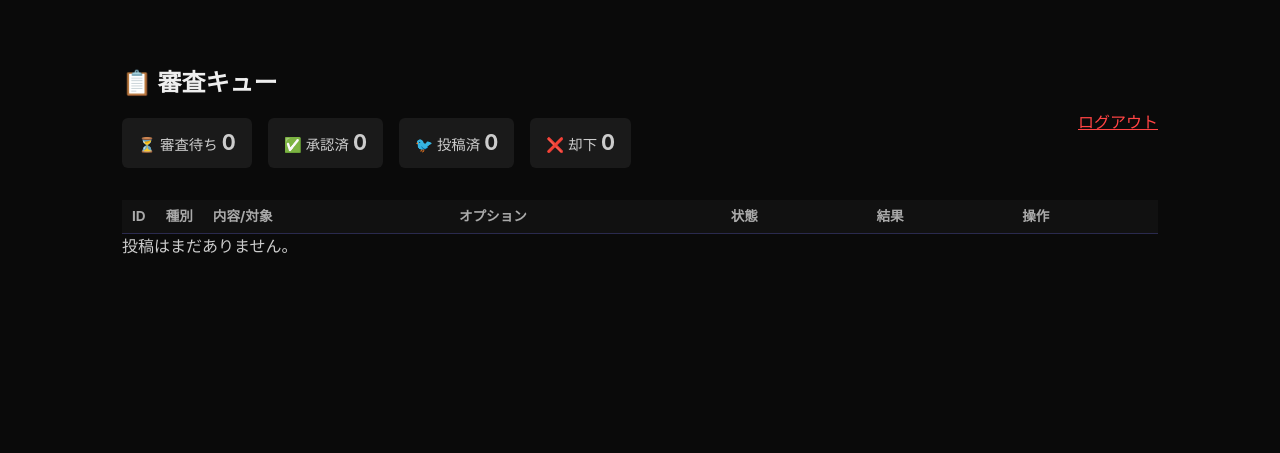
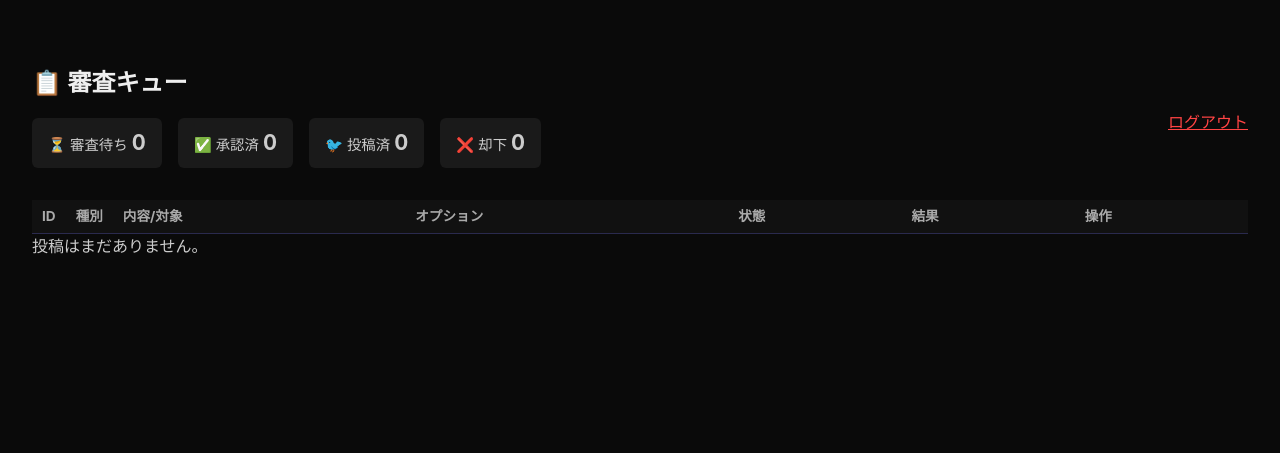
Before and after one commit to maebahesioru/daiko, a Flask app: page /admin/queue in a window 1280 px wide. Shown: the top 453 px of the page. Run offline with Flask 3, Linux system fonts and the light colour scheme; the visitor is signed in with stand-in values (Sample User, id 1); data that the repository does not hold is empty.

Commit message:
admin: widen panel to 1600px

```diff
--- a/static/style.css
+++ b/static/style.css
@@ -12,6 +12,10 @@ body {
   max-width: 1100px;
   margin: 2rem auto;
   padding: 2rem;
+}
+
+.container-wide {
+  max-width: 1600px;
 }
 
 h1 { font-size: 1.5rem; margin-bottom: 0.5rem; color: #eee; }
--- a/templates/admin.html
+++ b/templates/admin.html
@@ -4,10 +4,10 @@
 <meta charset="UTF-8">
 <meta name="viewport" content="width=device-width, initial-scale=1.0">
 <title>管理者パネル - 匿名ツイート代行</title>
-<link rel="stylesheet" href="/static/style.css?v=8">
+<link rel="stylesheet" href="/static/style.css?v=9">
 </head>
 <body>
-<div class="container">
+<div class="container container-wide">
 <h1>📋 審査キュー</h1>
 <a href="/admin/logout" style="float:right;color:#f44;">ログアウト</a>
 
```
